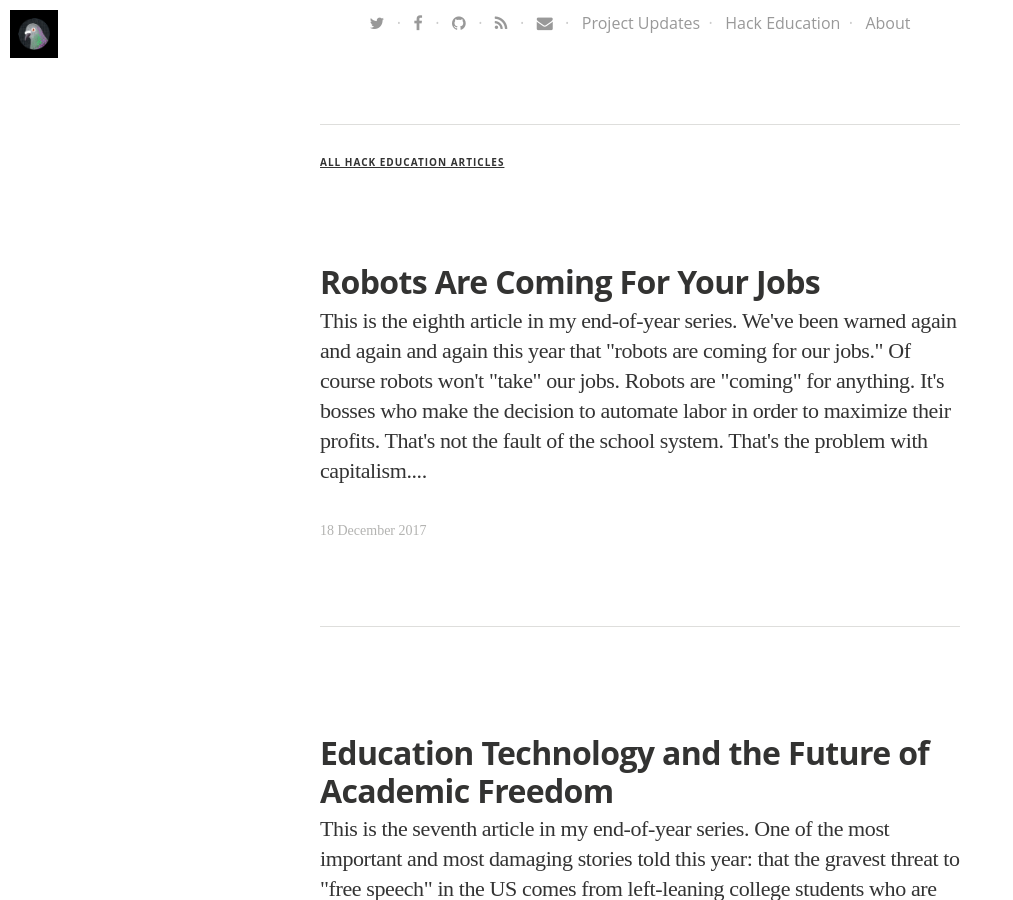
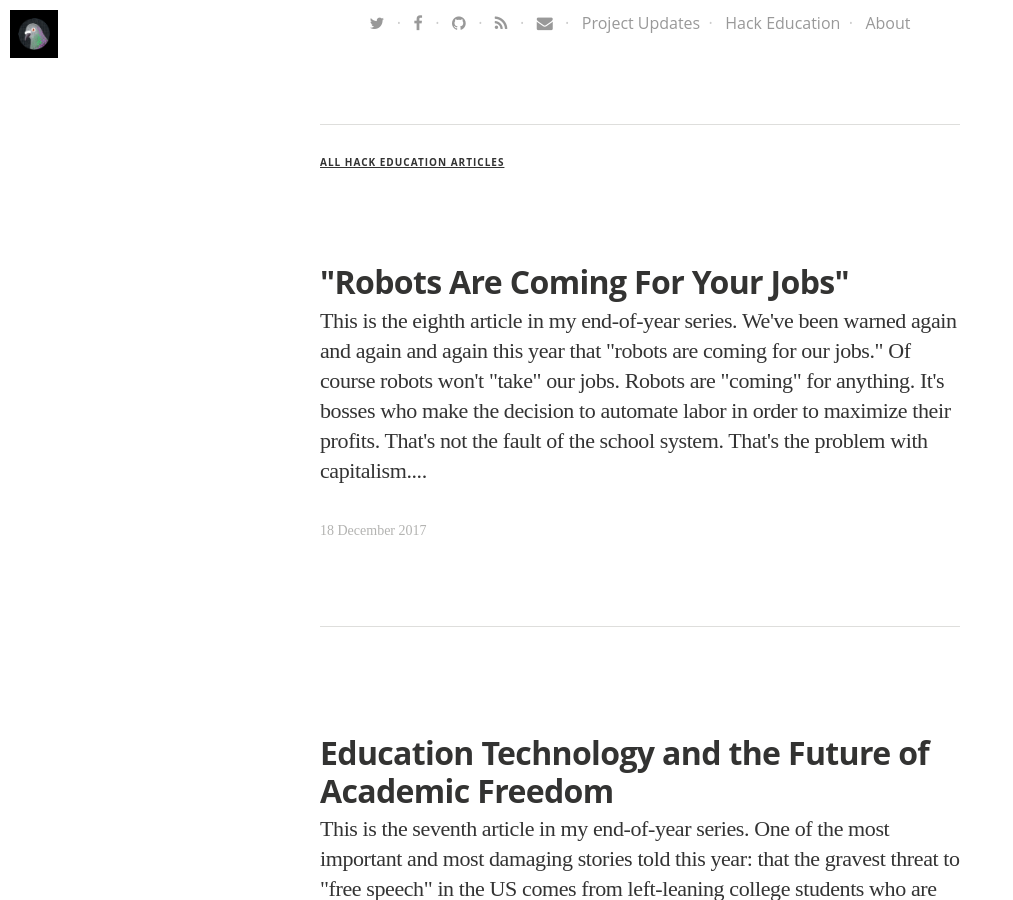
Before and after one commit to HackEducation/Writing, a Jekyll site: the page built from index.html, in a window 1280 px wide and 900 px high, scrolled down 677 px. Shown: the whole window, without its empty margins (0-1013 px from the left). Built offline with Jekyll 4.4.1, drawn with Linux system fonts in a browser that asks for light colours; nearby versions of some CDN libraries; some web fonts are replaced.

Commit message:
edit headline again

```diff
--- a/index.html
+++ b/index.html
@@ -12,7 +12,7 @@ layout: default
         <article class="post" itemscope itemtype="http://schema.org/BlogPosting" role="article">
           <div class="article-item">
             <header class="post-header">
-              <h2 class="post-title" itemprop="name"><a href="http://hackeducation.com/2017/12/18/top-ed-tech-trends-robots-jobs" itemprop="url">Robots Are Coming For Your Jobs</a></h2>
+              <h2 class="post-title" itemprop="name"><a href="http://hackeducation.com/2017/12/18/top-ed-tech-trends-robots-jobs" itemprop="url">"Robots Are Coming For Your Jobs"</a></h2>
             </header>
             <section class="post-excerpt" itemprop="description">
               <p>This is the eighth article in my end-of-year series. We've been warned again and again and again this year that "robots are coming for our jobs." Of course robots won't "take" our jobs. Robots are "coming" for anything. It's bosses who make the decision to automate labor in order to maximize their profits. That's not the fault of the school system. That's the problem with capitalism....</p>
```
